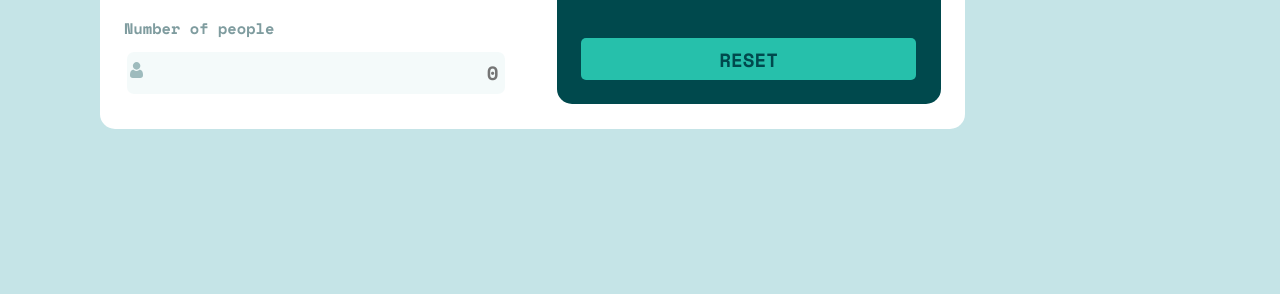
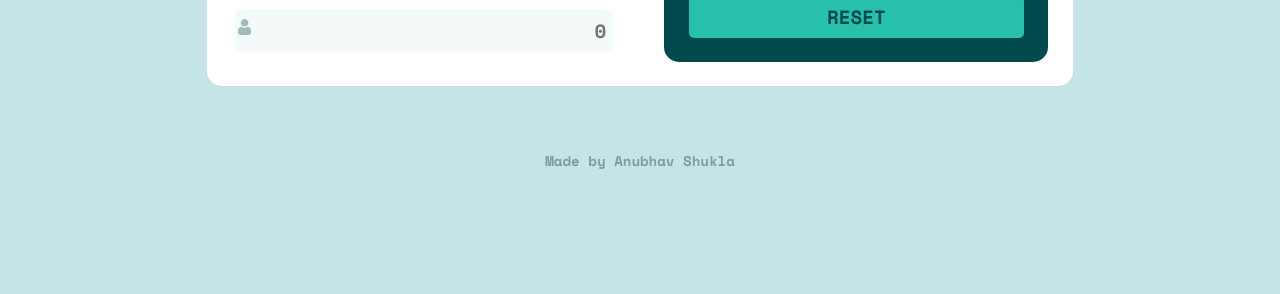
Before and after one commit to Uchiha-Itachi0/Tip-calculator, a plain HTML site: page index.html in a window 1280 px wide. Shown: the part 506-800 px from the top of the page. Drawn offline with nearby package versions, Linux system fonts and the light colour scheme.

Commit message:
Update main.css

```diff
--- a/css/main.css
+++ b/css/main.css
@@ -20,6 +20,7 @@ body {
   display: flex;
   align-items: center;
   justify-content: center;
+  flex-direction: column;
   min-height: 100vh;
 }
 
@@ -226,6 +227,13 @@ body {
   background-color: #c5e4e7;
 }
 
+.footer {
+  margin-top: 5vw;
+}
+.footer p {
+  font-size: max(1.1vw, 10px);
+}
+
 @media screen and (max-width: 530px) {
   .container .calculator {
     display: flex;
```
